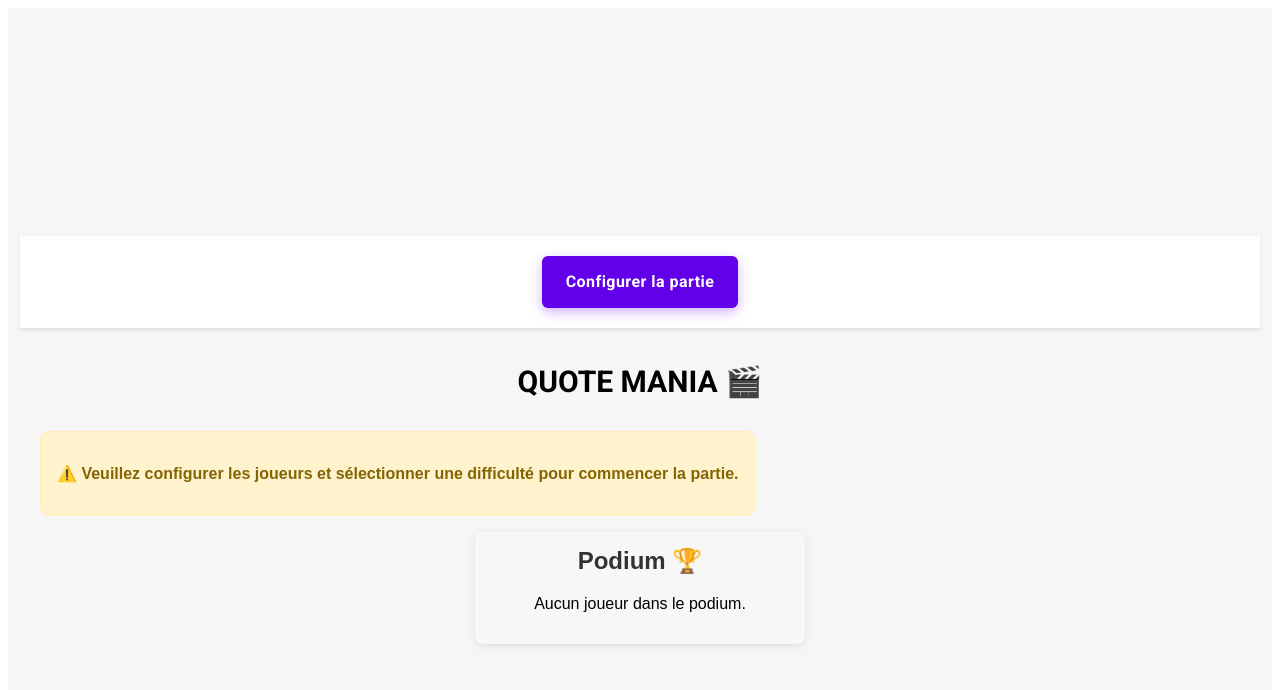
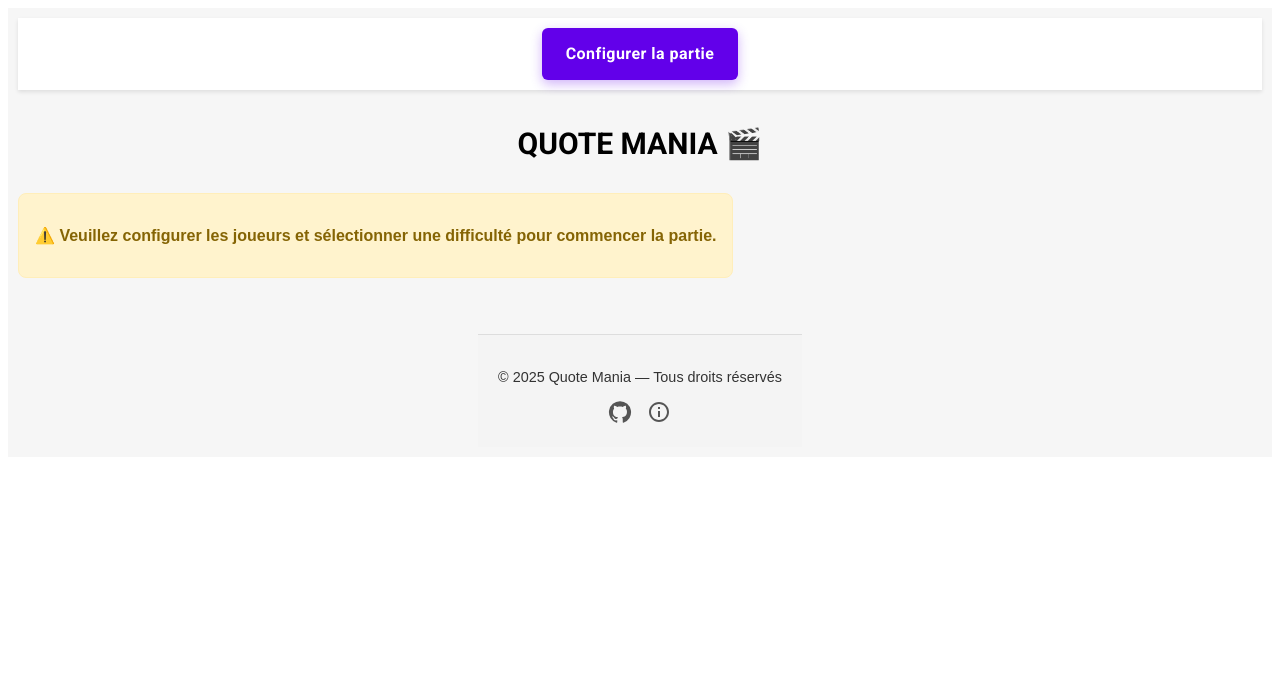
Before and after one commit to Vinny031/WEBAPP_QUOTEMANIA, a React (Vite) app: page / in a window 1280 px wide. Shown: the top 690 px of the page. Built offline with nearby package versions, Linux system fonts and the light colour scheme.

Commit message:
Modifications visuelles sur certains compos de la page principale pour harmoniser le tout. Création et implantation du footer avec redirection vers le GitHub du projet.

```diff
--- a/src/App.jsx
+++ b/src/App.jsx
@@ -4,6 +4,7 @@ import QuoteCard from './components/QuoteCard/QuoteCard';
 import CustomButton from './components/CustomButton/CustomButton';
 import PlayerAvatars from './components/PlayerAvatars/PlayerAvatars';
 import Podium from './components/Podium/Podium';
+import Footer from './components/Footer/Footer'
 import quotesData from '../public/data/quotes.json';
 import './App.scss';
 
@@ -78,27 +79,29 @@ function App() {
         difficulty={difficulty}
       />
       <h1>QUOTE MANIA 🎬</h1>
-      <div className="main-content">
+      <section className="main-content">
         {(players.length === 0 || !difficulty) ? (
-          <div className="game-warning">
+          <main className="game-warning">
             <p>⚠️ Veuillez configurer les joueurs et sélectionner une difficulté pour commencer la partie.</p>
-          </div>
+          </main>
         ) : (
           <>
-            <div className="quote-card-container">
+            <main className="quote-card-container">
               <QuoteCard quote={randomQuote} flipped={flipped} setFlipped={setFlipped} />
               <CustomButton onClick={changeQuote} label="Nouvelle citation" />
-            </div>
-            <div className="game-info">
-              <p>Difficulté : {difficultyName}</p>
+              <Podium players={players} />
+            </main>
+            <aside className="game-info">
+              <p>{difficultyName}</p>
               <PlayerAvatars players={players} onPlayerClick={handlePlayerClick} />
-            </div>
+            </aside>
           </>
         )}
-      </div>
-      <Podium players={players} />
+      </section>
+      <Footer />
     </div>
   );
+
 }
 
 export default App;
--- a/src/App.scss
+++ b/src/App.scss
@@ -2,10 +2,8 @@
   font-family: sans-serif;
   text-align: center;
   background-color: #f6f6f6;
-  min-height: 100vh;
-  padding: 2rem;
+  padding: 10px;
   display: flex;
-  justify-content: center;
   align-items: center;
   flex-direction: column;
   gap: 1rem;
@@ -19,10 +17,10 @@
   }
 
   .quote-card-container {
-    flex: 1;
     display: flex;
     flex-direction: column;
     justify-content: center;
+    align-items: center;
     gap: 1rem;
     max-width: 300px;
   }
@@ -32,7 +30,6 @@
     flex-direction: column;
     justify-content: flex-start;
     align-items: flex-start;
-    width: 40vw;
   }
 
   .game-info p{
--- /dev/null
+++ b/src/components/Footer/Footer.jsx
@@ -0,0 +1,23 @@
+import React from 'react';
+import { GitHub, InfoOutlined } from '@mui/icons-material';
+import './Footer.scss';
+
+const Footer = () => {
+  const year = new Date().getFullYear();
+
+  return (
+    <footer className="app-footer">
+      <p>© {year} Quote Mania — Tous droits réservés</p>
+      <div className="footer-icons">
+        <a href="https://github.com/Vinny031/WEBAPP_QUOTEMANIA" target="_blank" rel="noopener noreferrer" aria-label="Lien vers GitHub">
+          <GitHub className="footer-icon" />
+        </a>
+        <a href="#about" aria-label="À propos">
+          <InfoOutlined className="footer-icon" />
+        </a>
+      </div>
+    </footer>
+  );
+};
+
+export default Footer;
--- /dev/null
+++ b/src/components/Footer/Footer.scss
@@ -0,0 +1,27 @@
+.app-footer {
+    margin-top: 40px;
+    padding: 20px;
+    text-align: center;
+    background-color: #f4f4f4;
+    color: #333;
+    font-size: 0.9rem;
+    border-top: 1px solid #ddd;
+
+    .footer-icons {
+      margin-top: 10px;
+      display: flex;
+      justify-content: center;
+      gap: 15px;
+    }
+
+    .footer-icon {
+      color: #555;
+      transition: color 0.3s ease;
+      font-size: 1.5rem;
+      cursor: pointer;
+
+      &:hover {
+        color: #000;
+      }
+    }
+  }
--- a/src/components/Header/Header.scss
+++ b/src/components/Header/Header.scss
@@ -1,21 +1,10 @@
 .header {
   width: 100%;
-  padding: 20px;
   margin: 0;
   background-color: #fff;
   display: flex;
   justify-content: center;
-  gap: 20px;
   box-shadow: 0 2px 4px rgba(0, 0, 0, 0.1);
   z-index: 1000;
+  padding: 10px 0;
 }
-
-
-.game-info {
-  margin-top: 20px;
-  font-size: 18px;
-}
-
-button {
-  margin-top: 20px;
-}
--- a/src/components/PlayerAvatars/PlayerAvatars.jsx
+++ b/src/components/PlayerAvatars/PlayerAvatars.jsx
@@ -12,17 +12,12 @@ const PlayerAvatars = ({ players, onPlayerClick }) => {
           onClick={() => onPlayerClick(index)}
         >
           <Avatar
-            sx={{
-              bgcolor: player.color,
-              fontSize: '1.2rem',
-              width: 50,
-              height: 50,
-              cursor: 'pointer',
-            }}
+            className="player-avatar-circle"
+            style={{ backgroundColor: player.color }}
           >
             {player.name?.[0].toUpperCase()}
           </Avatar>
-          <span className="player-score">Score : {player.score ?? 0}</span>
+          <span className="player-score"> {player.score ?? 0}</span>
         </div>
       ))}
     </div>
--- a/src/components/PlayerAvatars/PlayerAvatars.scss
+++ b/src/components/PlayerAvatars/PlayerAvatars.scss
@@ -10,10 +10,18 @@
 .player-avatar {
   display: flex;
   align-items: center;
-  gap: 8px;
+  gap: 40px;
+  cursor: pointer;
+}
+
+.player-avatar-circle {
+  font-size: 18px !important;
+  width: 30px !important;
+  height: 30px !important;
+  cursor: pointer;
 }
 
 .player-score {
-  font-size: 0.9rem;
+  font-size: 14px;
   color: #333;
 }
--- a/src/components/Podium/Podium.jsx
+++ b/src/components/Podium/Podium.jsx
@@ -14,7 +14,7 @@ const Podium = ({ players }) => {
             <li key={index} className={`podium-item podium-item-${index + 1}`}>
               <span className="podium-rank">{index + 1}</span>
               <span className="podium-player">{player.name}</span>
-              <span className="podium-score">{player.score} points</span>
+              <span className="podium-score">{player.score} pts</span>
             </li>
           ))}
         </ol>
--- a/src/components/Podium/Podium.scss
+++ b/src/components/Podium/Podium.scss
@@ -1,14 +1,13 @@
 .podium {
     background-color: #f7f7f7;
-    padding: 15px;
     border-radius: 8px;
-    text-align: center;
     box-shadow: 0 2px 10px rgba(0, 0, 0, 0.1);
-    width: 80vw;
-    max-width: 300px;
+    width: 100%;
+    padding: 10px;
   }
 
   .podium h2 {
+    font-size: 20px;
     margin-top: 0;
     color: #333;
   }
@@ -35,18 +34,18 @@
   }
 
   .podium-item-3 {
-    color: #cd7f32;
+    color: #b46515;
   }
 
   .podium-rank {
-    font-size: 1.5rem;
+    font-size: 14px;
     font-weight: bold;
   }
 
   .podium-player {
-    font-size: 1.2rem;
+    font-size: 14px;
   }
 
   .podium-score {
-    font-size: 1rem;
+    font-size: 14px;
   }
--- a/src/components/QuoteCard/QuoteCard.scss
+++ b/src/components/QuoteCard/QuoteCard.scss
@@ -1,6 +1,5 @@
 .quote-card {
-  width: 40vw;
-  max-width: 300px;
+  width: 100%;
   height: auto;
   aspect-ratio: 5/9;
   perspective: 1000px;
```
